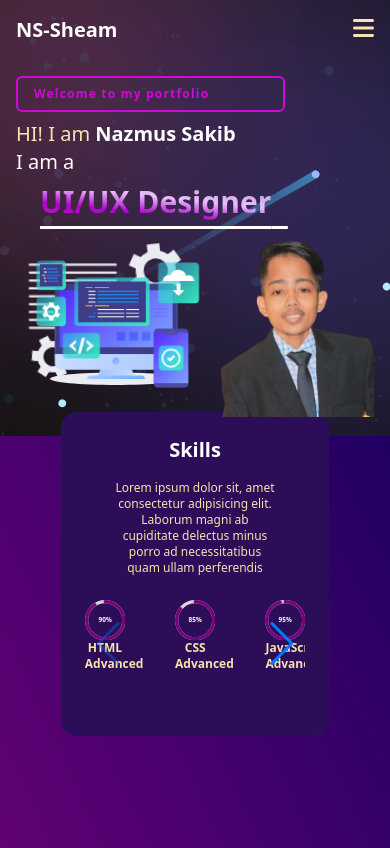
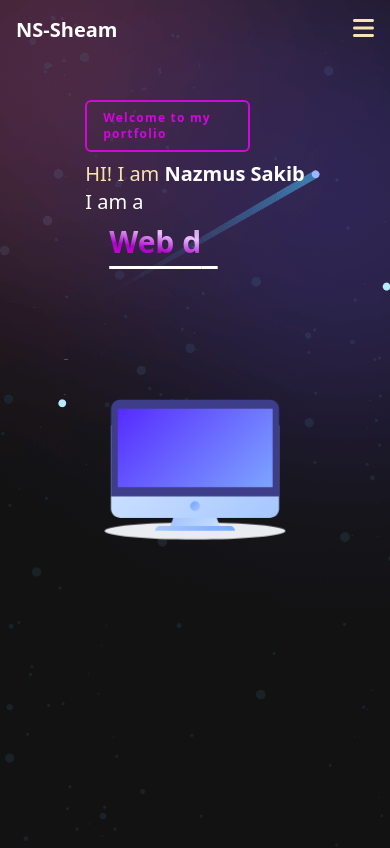
Before and after one commit to NS-Sheam/my-portfolio, a React (Vite) app: page / in a window 390 px wide. Shown: the top 848 px of the page. Built offline with nearby package versions, Linux system fonts and the light colour scheme; a web font is replaced by a local one.

Commit message:
image toggoling of banner

```diff
--- a/src/pages/Home/Banner/Banner.jsx
+++ b/src/pages/Home/Banner/Banner.jsx
@@ -1,4 +1,4 @@
-import React from 'react';
+import React, { useEffect, useState } from 'react';
 import animationData from "../../../../public/banner-animation.json"
 import Lottie from 'react-lottie';
 import Typical from 'react-typical';
@@ -6,6 +6,17 @@ import "./Banner.css"
 import myImg from "../../../assets/images/my-img.png"
 
 const Banner = () => {
+    const [showImage, setShowImage] = useState(true);
+
+    useEffect(() => {
+        const intervalId = setInterval(() => {
+            setShowImage((prevState) => !prevState);
+            // setShowImage(!showImage);
+        }, 5000); // change the visibility every 5 seconds
+
+        return () => clearInterval(intervalId);
+    }, []); // run this effect only once on mount
+
     return (
         <>
             {/* for dextop  */}
@@ -32,13 +43,19 @@ const Banner = () => {
                         </p>
                     </div>
                 </div>
-                <div className='flex justify-center items-center'>
-                    <img className='w-1/3 '
+                <div className=''>
+                    {
+                        showImage ?
+                            <div
+                                className='bg-bandPrimary border-4 rounded-full overflow-hidden'
                                 data-aos="zoom-in"
                                 data-aos-anchor="#example-anchor"
                                 data-aos-offset="500"
-                        data-aos-duration="500"
+                                data-aos-duration="1500"
+                            >
+                                <img className=''
                                     src={myImg} alt="" />
+                            </div> :
                             <Lottie
                                 options={{
                                     animationData: animationData,
@@ -50,15 +67,16 @@ const Banner = () => {
                                 data-aos-offset="500"
                                 data-aos-duration="500"
                             />
+                    }
                 </div>
             </section>
             {/* For Mobile  */}
-            <section className='my-container px-4 lg:hidden py-4'>
+            <section className='my-container px-4 lg:hidden py-10 min-h-screen flex flex-col justify-start items-center gap-8'>
                 <div>
                     <h2 className='text-xs font-semibold tracking-widest text-[#d207d9] border-2 border-[#d207d9] rounded-md px-4 py-2 mb-2 w-3/4'>Welcome to my portfolio</h2>
                     <h2 className='text-xl font-light text-bandFont'>HI! I am <span className='font-semibold mb-2 text-white'>Nazmus Sakib</span></h2>
                     <div>
-                        <p className='text-bandFont font-light text-xl mb-2 text-white'>I am a</p>
+                        <p className='font-light text-xl mb-2 text-white'>I am a</p>
                         <p className='ms-6 text-3xl font-bold font-gradient underline banner-text-underline'>
                             <Typical
                                 steps={['Web developer', 3000,
@@ -70,33 +88,38 @@ const Banner = () => {
                         </p>
                     </div>
                 </div>
-                <div className='flex justify-center items-center'>
+                <div className='mx-auto'>
+                    {
+                        showImage &&
+                        <div
+                            className='bg-bandPrimary border-4 rounded-full overflow-hidden w-3/4 mx-auto'
+                            data-aos="zoom-in"
+                            data-aos-anchor="#example-anchor"
+                            data-aos-offset="500"
+                            data-aos-duration="1500"
+                        >
+                            <img className=''
+                                src={myImg} alt="" />
+                        </div>}
+                    {!showImage &&
                         <div
                             data-aos="fade-right"
                             data-aos-anchor="#example-anchor"
                             data-aos-offset="500"
                             data-aos-duration="500"
                         >
-                        <div className=''>
+                            <div className='w-full'>
                                 <Lottie
                                     className="object-cover"
                                     options={{
                                         animationData: animationData,
                                     }}
-                                width={200}
-                                height={200}
+                                    width={300}
+                                    height={300}
                                 />
                             </div>
                         </div>
-                    <div
-                        className='w-1/2'
-                        data-aos="fade-left"
-                        data-aos-anchor="#example-anchor"
-                        data-aos-offset="500"
-                        data-aos-duration="500"
-                    >
-                        <img className='w-full' src={myImg} alt="" />
-                    </div>
+                    }
                 </div>
             </section>
         </>
--- a/src/pages/Home/Skills/Skills.jsx
+++ b/src/pages/Home/Skills/Skills.jsx
@@ -6,7 +6,12 @@ import Slide from './Slide';
 const Skills = () => {
     return (
         <section className='bg-gradient-to-tr from-bandPrimary to-bandSecondary my-container h-screen p-4 lg:p-6'>
-            <div className='w-3/4 mx-auto text-center p-6 lg:p-8 -mt-10 lg:-mt-20 bg-[#2c0d57] rounded-2xl'>
+            <div
+            data-aos="fade-up"
+            data-aos-anchor="#example-anchor"
+            data-aos-offset="500"
+            data-aos-duration="1000"
+            className='w-4/5 w-3/4 mx-auto text-center p-4 lg:p-8 -mt-16 lg:-mt-20 bg-[#2c0d57] rounded-2xl'>
                 <h1 className='text-white text-xl lg:text-2xl font-bold mb-4'>Skills</h1>
                 <p className='text-bandFont text-xs lg:text-xl mb-4 w-3/4 mx-auto'>Lorem ipsum dolor sit, amet consectetur adipisicing elit. Laborum magni ab cupiditate delectus minus porro ad necessitatibus quam ullam perferendis </p>
                 <div className="skills">
--- a/src/pages/Home/Skills/Slide.jsx
+++ b/src/pages/Home/Skills/Slide.jsx
@@ -15,6 +15,28 @@ const Slide = () => {
             .then(res => res.json())
             .then(skills => setSkills(skills))
     }, [])
+
+    const [slidesPerView, setSlidesPerView] = useState(3);
+
+    useEffect(() => {
+        const handleResize = () => {
+            const width = window.innerWidth;
+            if (width >= 1024) {
+                setSlidesPerView(3);
+            }
+            else if ((width >= 768)) {
+                setSlidesPerView(2);
+            } else {
+                setSlidesPerView(1);
+            }
+        };
+        handleResize(); // call the function once on mount
+        window.addEventListener('resize', handleResize); // listen for resize events
+
+        return () => window.removeEventListener('resize', handleResize); // remove the event listener on unmount
+    }, []);
+
+    // call the function once on mount
     const styles = {
         path: {
             stroke: '#77037B' // Green color
@@ -24,7 +46,7 @@ const Slide = () => {
         },
         text: {
             fill: '#ffffff', // White color
-            fontSize: '16px',
+            fontSize: '1.5rem',
             fontWeight: "700",
         }
     };
@@ -33,13 +55,13 @@ const Slide = () => {
             <Swiper
                 modules={[Navigation, Pagination, Scrollbar, A11y]}
                 spaceBetween={50}
-                slidesPerView={3}
+                slidesPerView={slidesPerView}
                 navigation={true}
                 // pagination={{ clickable: true }}
                 onSlideChange={() => console.log('slide change')}
                 onSwiper={(swiper) => console.log(swiper)}
             >
-                {   Array.isArray(skills) &&
+                {Array.isArray(skills) &&
                     skills.map(skill => (
                         <SwiperSlide key={skill.id}>
                             <div className='text-center'>
```
Also changed, not shown: src/pages/Home/Banner/Banner.css (line endings or trailing spaces). Lines whose indentation alone changed are shown as unchanged.
